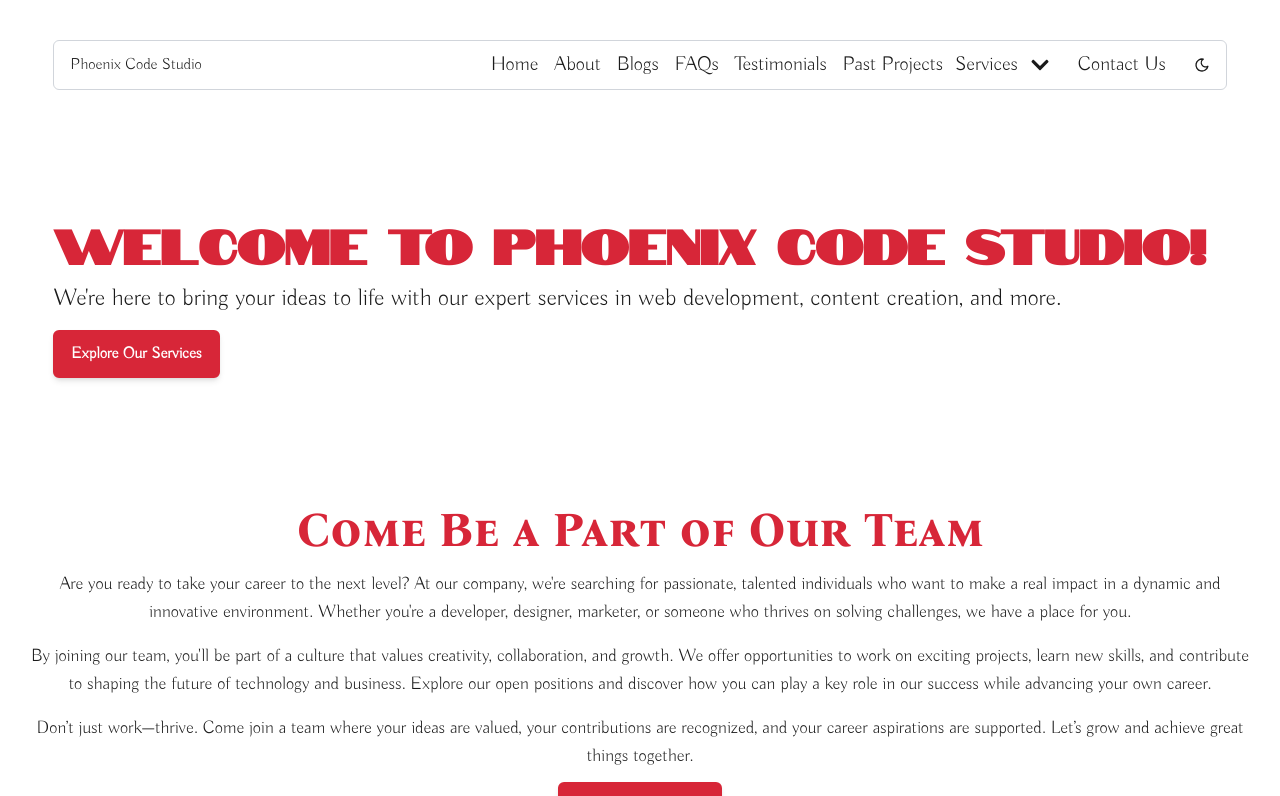
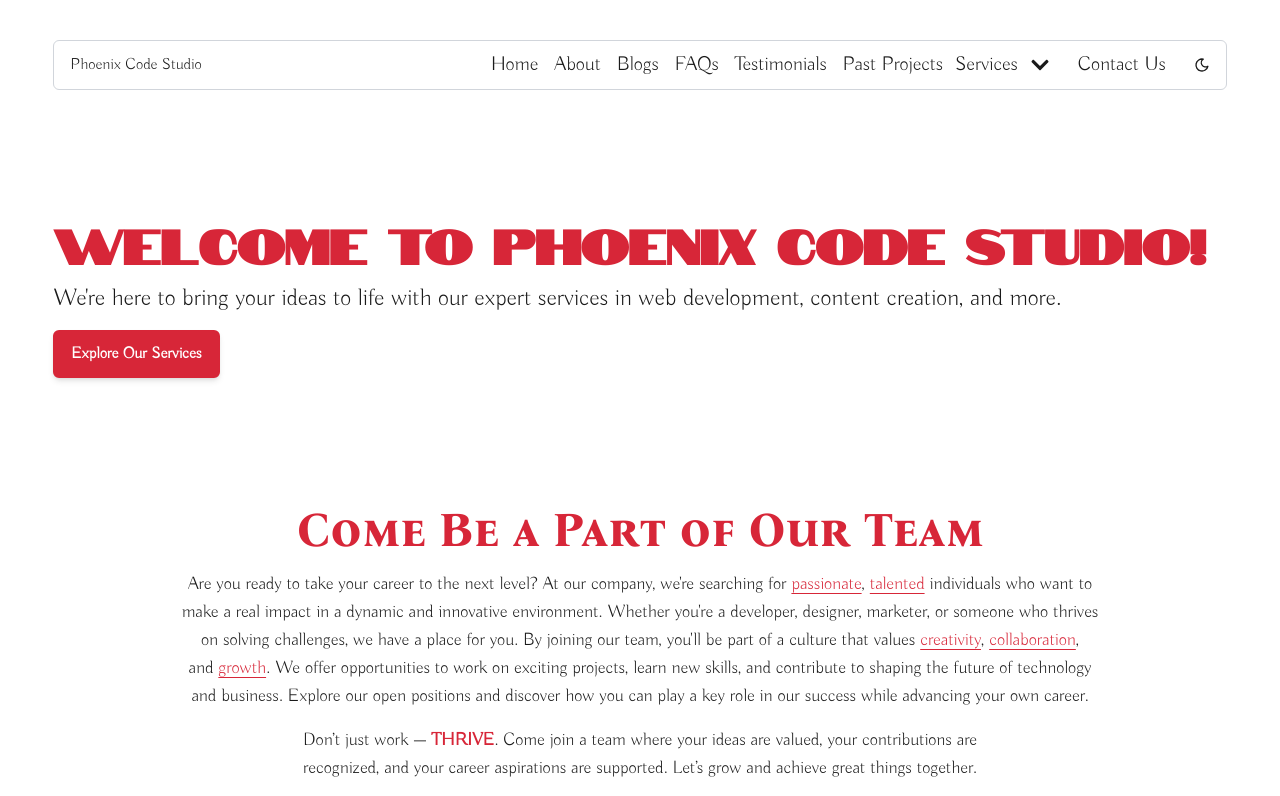
Before and after one commit to tmchuynh/phoenix-code-studio, a Next.js app: page / in a window 1280 px wide. Shown: the top 796 px of the page. Built offline with nearby package versions, Linux system fonts and the light colour scheme.

Commit message:
expand content

```diff
--- a/src/components/JoinUs.tsx
+++ b/src/components/JoinUs.tsx
@@ -2,35 +2,53 @@ import { Button } from "./ui/button";
 
 const JoinUs = () => {
   return (
-    <section className="py-16 text-center">
-      <div className="max-w-7xl mx-auto px-6">
+    <section className="py-16 w-10/12 mx-auto text-balance text-center">
       <h2 className="text-3xl md:text-4xl lg:text-5xl font-bold text-primary mb-4 text-center">
         Come Be a Part of Our Team
       </h2>
       <p className="text-lg mb-4">
         Are you ready to take your career to the next level? At our company,
-          we're searching for passionate, talented individuals who want to make
-          a real impact in a dynamic and innovative environment. Whether you're
-          a developer, designer, marketer, or someone who thrives on solving
-          challenges, we have a place for you.
-        </p>
-        <p className="text-lg mb-4">
-          By joining our team, you'll be part of a culture that values
-          creativity, collaboration, and growth. We offer opportunities to work
-          on exciting projects, learn new skills, and contribute to shaping the
-          future of technology and business. Explore our open positions and
-          discover how you can play a key role in our success while advancing
-          your own career.
+        we're searching for{" "}
+        <span className="underline underline-offset-4 text-primary">
+          passionate
+        </span>
+        ,{" "}
+        <span className="underline underline-offset-4 text-primary">
+          talented
+        </span>{" "}
+        individuals who want to make a real impact in a dynamic and innovative
+        environment. Whether you're a developer, designer, marketer, or someone
+        who thrives on solving challenges, we have a place for you. By joining
+        our team, you'll be part of a culture that values{" "}
+        <span className="underline underline-offset-4 text-primary">
+          creativity
+        </span>
+        ,{" "}
+        <span className="underline underline-offset-4 text-primary">
+          collaboration
+        </span>
+        , and{" "}
+        <span className="underline underline-offset-4 text-primary">
+          growth
+        </span>
+        . We offer opportunities to work on exciting projects, learn new skills,
+        and contribute to shaping the future of technology and business. Explore
+        our open positions and discover how you can play a key role in our
+        success while advancing your own career.
       </p>
       <p className="text-lg">
-          Don’t just work—thrive. Come join a team where your ideas are valued,
-          your contributions are recognized, and your career aspirations are
-          supported. Let’s grow and achieve great things together.
+        Don’t just work —{" "}
+        <span className="text-primary font-extrabold">THRIVE</span>. Come join a
+        team where your ideas are valued, your contributions are recognized, and
+        your career aspirations are supported. Let’s grow and achieve great
+        things together.
       </p>
-        <Button onClick={() => (window.location.href = "/careers")}>
+      <Button
+        className="my-3 w-1/2"
+        onClick={() => (window.location.href = "/careers")}
+      >
         View Open Positions
       </Button>
-      </div>
     </section>
   );
 };
```
Lines whose indentation alone changed are shown as unchanged.
